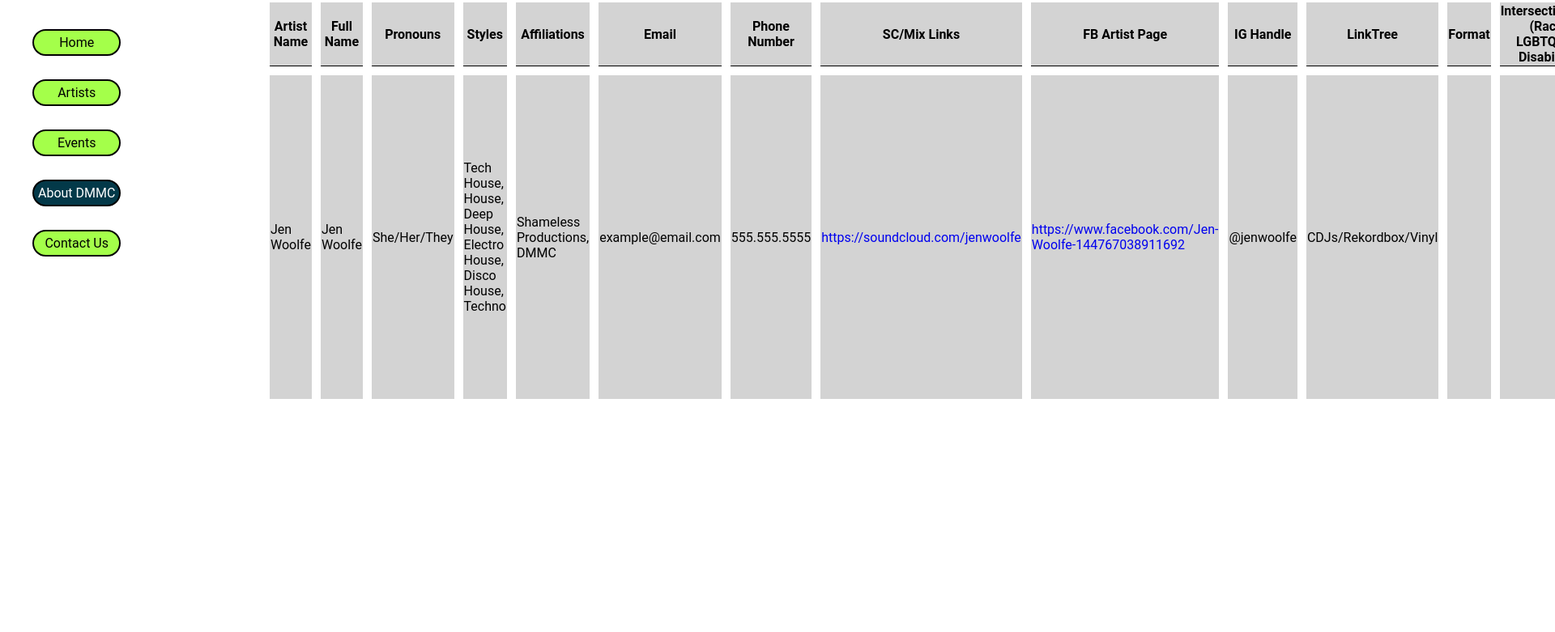
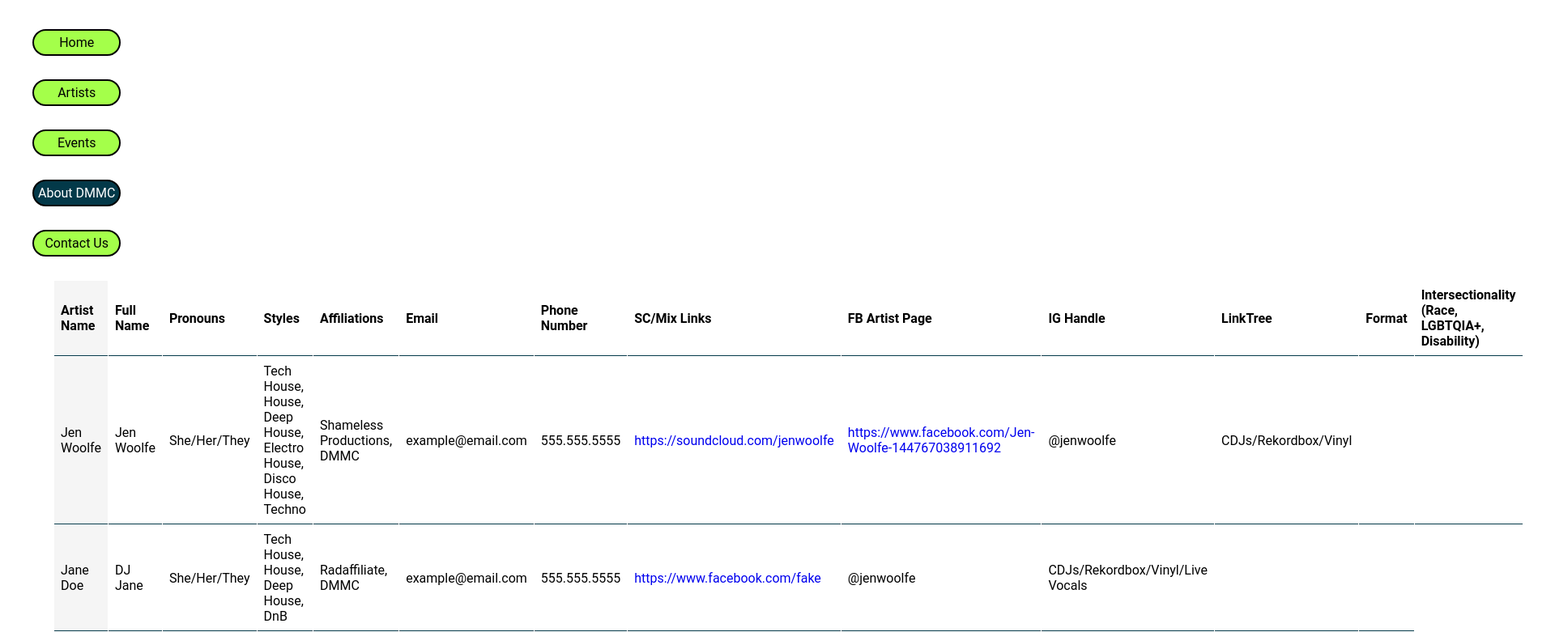
Before and after one commit to jwoolfe/dmmc-static, a plain HTML site: page notdudedjs.com/artists.html in a window 1280 px wide. Shown: the part 376-1157 px from the top of the page at 81% size, 1920 px wide, since content can reach past the window. Before the commit the page ends 880 px from the top, so only its background shows below. Drawn offline with Linux system fonts and the light colour scheme.

Commit message:
Made table cells smaller. Added another fake artist to show mulitple rows. (#2)
Co-authored-by: jwoolfe <jwoolfe@nomail.com>

```diff
--- a/notdudedjs.com/artists.html
+++ b/notdudedjs.com/artists.html
@@ -41,10 +41,10 @@
 
         </div>
 <!--CHILD-->
-        <div class="child">
+        <div class="artists">
             <table>
                 <colgroup>
-                    <col span="13" style="background-color: lightgrey;">
+                    <col style="background-color: whitesmoke;">
                 </colgroup>
                 <thead>
                     <tr>
@@ -80,6 +80,20 @@
                         <td></td>
                         <td></td>
                     </tr>
+                    <td>Jane Doe</td>
+                    <td>DJ Jane</td>
+                    <td>She/Her/They</td>
+                    <td>Tech House, House, Deep House, DnB</td>
+                    <td>Radaffiliate, DMMC</td>
+                    <td>example@email.com</td>
+                    <td>555.555.5555</td>
+                    <td><a href="https://soundcloud.com/fake>https://soundcloud.com/fake</a></td>
+                    <td><a href="https://www.facebook.com/fake>https://www.facebook.com/fake</a></td>
+                    <td>@jenwoolfe</td>
+                    <td>CDJs/Rekordbox/Vinyl/Live Vocals</td>
+                    <td></td>
+                    <td></td>
+                </tr>
                 </tbody>
             </table>
         </div>
--- a/notdudedjs.com/styles/mockup.css
+++ b/notdudedjs.com/styles/mockup.css
@@ -196,7 +196,7 @@ a{
     margin-bottom: 20px;
   }
 
-  /*GAME INFO*/
+  /*ARTISTS*/
   .gameinfo{
       display: flex;
       flex-direction: column;
@@ -216,12 +216,21 @@ a{
 
   table{
     margin-left: 66px;
-    border-spacing: 11px;
+    border-spacing: 1px;
   }
 
-  th{
-    border-bottom: 1px solid black
+  /* th{
+    border-bottom: 1px solid #033949
   }
+  */
+
+  th, td {
+    padding: 8px; /* Adjust the padding as needed */
+    height: 2px; /* Adjust the height as needed */
+    text-align: left;
+    border-bottom: 1px solid #033949;
+}
+
 
   .T3 th{
     text-align: left;
@@ -229,15 +238,15 @@ a{
   }
 
   .T3{
-      margin-top: 40px;
+      margin-top: 4px;
   }
   .cont{
-    word-spacing: 28px;
-    line-height: 10px;
+    word-spacing: 2px;
+    line-height: 1px;
   }
 
   .frame{
-    margin-bottom: 10px;
+    margin-bottom: 1px;
   }
   .map{display: flex;
   }
```
